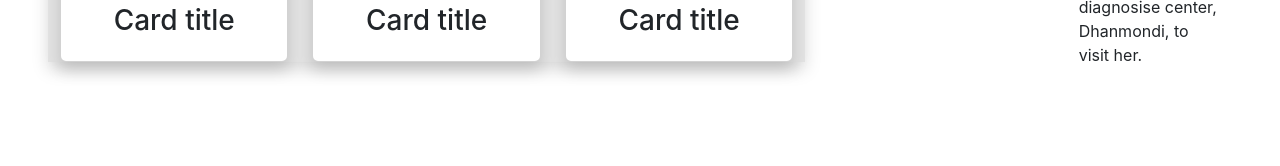
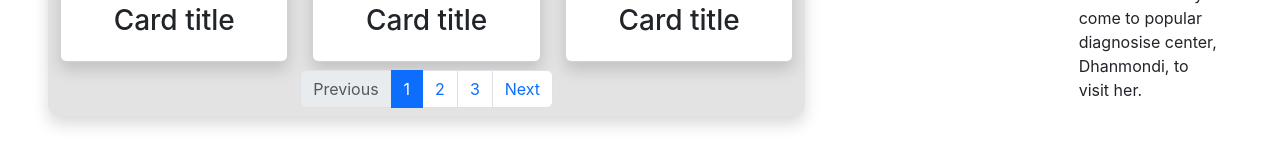
Before and after one commit to Jafor2646/medi-help, a React (Create React App) app in the folder front-end/medi-help-front-end/: page / in a window 1280 px wide. Shown: the part 1038-1204 px from the top of the page. Built offline with nearby package versions, Linux system fonts and the light colour scheme.

Commit message:
Home Page Pagination added -shuvo

```diff
--- a/front-end/medi-help-front-end/src/App.css
+++ b/front-end/medi-help-front-end/src/App.css
@@ -8,6 +8,7 @@ background-color: #0087bd ;
 
 .home-thread-bg {
     background-color: #e3e3e3 ;
+    border-radius: 0.7rem;
 }
 
 .inactiveLink {
--- /dev/null
+++ b/front-end/medi-help-front-end/src/layouts/HomePage/HomeHero/ThreadViewerHomepage/HomePagePagination.tsx
@@ -0,0 +1,22 @@
+export const HomePagePagination = () => {
+    return (
+        <nav aria-label="Page navigation">
+            <ul className="pagination justify-content-center mt-2 pb-2">
+                <li className="page-item disabled">
+                    <a className="page-link">Previous</a>
+                </li>
+                <li className="page-item">
+                    <a className="page-link active" href="#">1</a>
+                </li>
+                <li className="page-item">
+                    <a className="page-link" href="#">2</a>
+                </li>
+                <li className="page-item">
+                    <a className="page-link" href="#">3</a>
+                </li>
+                <li className="page-item">
+                    <a className="page-link" href="#">Next</a>
+                </li>
+            </ul>
+        </nav>
+    )}
--- a/front-end/medi-help-front-end/src/layouts/HomePage/HomeHero/ThreadViewerHomepage/ThreadViewerHomepage.tsx
+++ b/front-end/medi-help-front-end/src/layouts/HomePage/HomeHero/ThreadViewerHomepage/ThreadViewerHomepage.tsx
@@ -1,4 +1,5 @@
 import {SingleThreadCard} from "./SingleThreadCard";
+import {HomePagePagination} from "./HomePagePagination";
 
 export const ThreadViewerHomepage = () => {
     return (
@@ -35,5 +36,7 @@ export const ThreadViewerHomepage = () => {
                 </div>
             </div>
 
+            <HomePagePagination/>
+
         </div>
     )}
```
